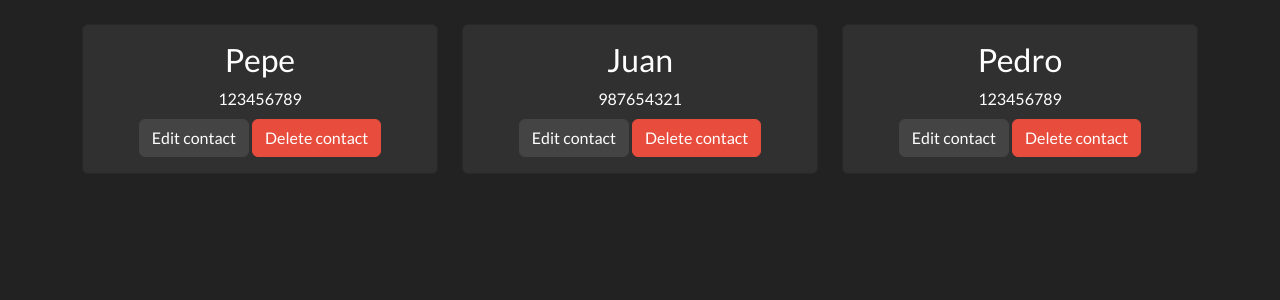
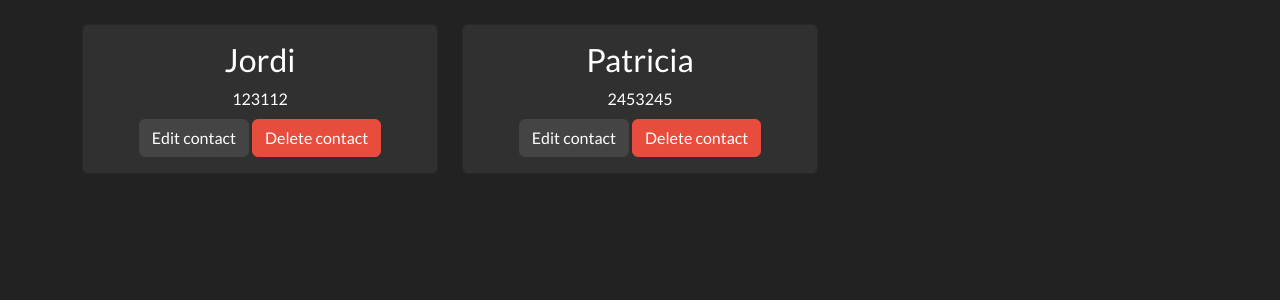
Before and after one commit to JayAyAre/contacts-app, a PHP site: page / in a window 1280 px wide. Shown: the part 72-372 px from the top of the page. Run offline with PHP 8.4, Linux system fonts and the light colour scheme; some libraries are stand-ins or nearby versions.

Commit message:
Simulate database with JSON
we added too logic for the code "add contact"

```diff
--- /dev/null
+++ b/contacts.json
@@ -0,0 +1 @@
+[{"name":"Jordi","phone_number":"123112"},{"name":"patricia","phone_number":"2453245"}]
--- a/index.php
+++ b/index.php
@@ -1,9 +1,9 @@
 <?php
-$contacts = [
-  ["name" => "pepe", "phone number" => "123456789"],
-  ["name" => "juan", "phone number" => "987654321"],
-  ["name" => "pedro", "phone number" => "123456789"],
-];
+if (file_exists("contacts.json")) {
+  $contacts = json_decode(file_get_contents("contacts.json"), true);
+}else {
+  $contacts = [];
+}
 ?>
 
 <!doctype html>
@@ -34,7 +34,7 @@ $contacts = [
   <body>
   <nav class="navbar navbar-expand-lg navbar-dark bg-dark">
     <div class="container-fluid">
-      <a class="navbar-brand font-weight-bold" href="#">
+      <a class="navbar-brand font-weight-bold" href="index.php">
         <img class="mr-2" src="./static/img/logo.png"/>
         ContactsApp
       </a>
@@ -52,10 +52,10 @@ $contacts = [
       <div class="collapse navbar-collapse" id="navbarNav">
         <ul class="navbar-nav">
           <li class="nav-item">
-            <a class="nav-link" href="/contacts-app/index.html">Home</a>
+            <a class="nav-link" href="index.php">Home</a>
           </li>
           <li class="nav-item">
-            <a class="nav-link" href="/contacts-app/add.html">Add Contact</a>
+            <a class="nav-link" href="add.php">Add Contact</a>
           </li>
         </ul>
       </div>
@@ -64,12 +64,20 @@ $contacts = [
     <main>
       <div class="container pt-4 pt-3">
         <div class="row">
+          <?php if (count($contacts) == 0):?>
+            <div class="col-md-4 mx-auto">
+              <div class="card car-body text-center">
+                <p>No contacts</p>
+                <a href="add.php" class="btn btn-primary">Add contact</a>
+              </div>
+            </div>
+          <?php endif; ?>
           <?php foreach ($contacts as $contact) : ?>
             <div class="col-md-4 mb-3">
               <div class="card text-center">
                 <div class="card-body">
                   <h3 class="card-title text-capitalize"><?= $contact["name"] ?></h3>
-                  <p class="m-2"><?= $contact["phone number"] ?></p>
+                  <p class="m-2"><?= $contact["phone_number"] ?></p>
                   <a href="#" class="btn btn-secondary">Edit contact</a>
                   <a href="#" class="btn btn-danger">Delete contact</a>
                 </div>
```
Also changed, not shown: add.php (+14 -3 lines).
